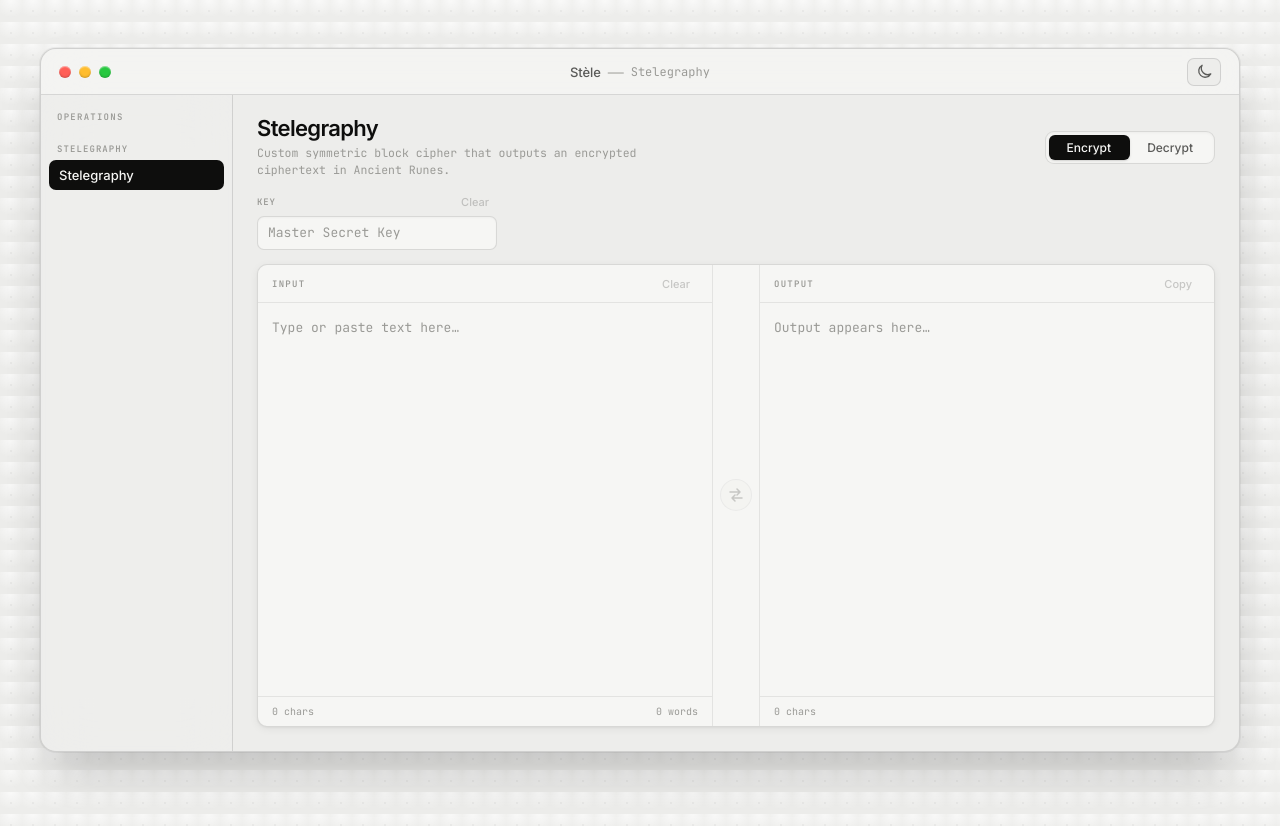
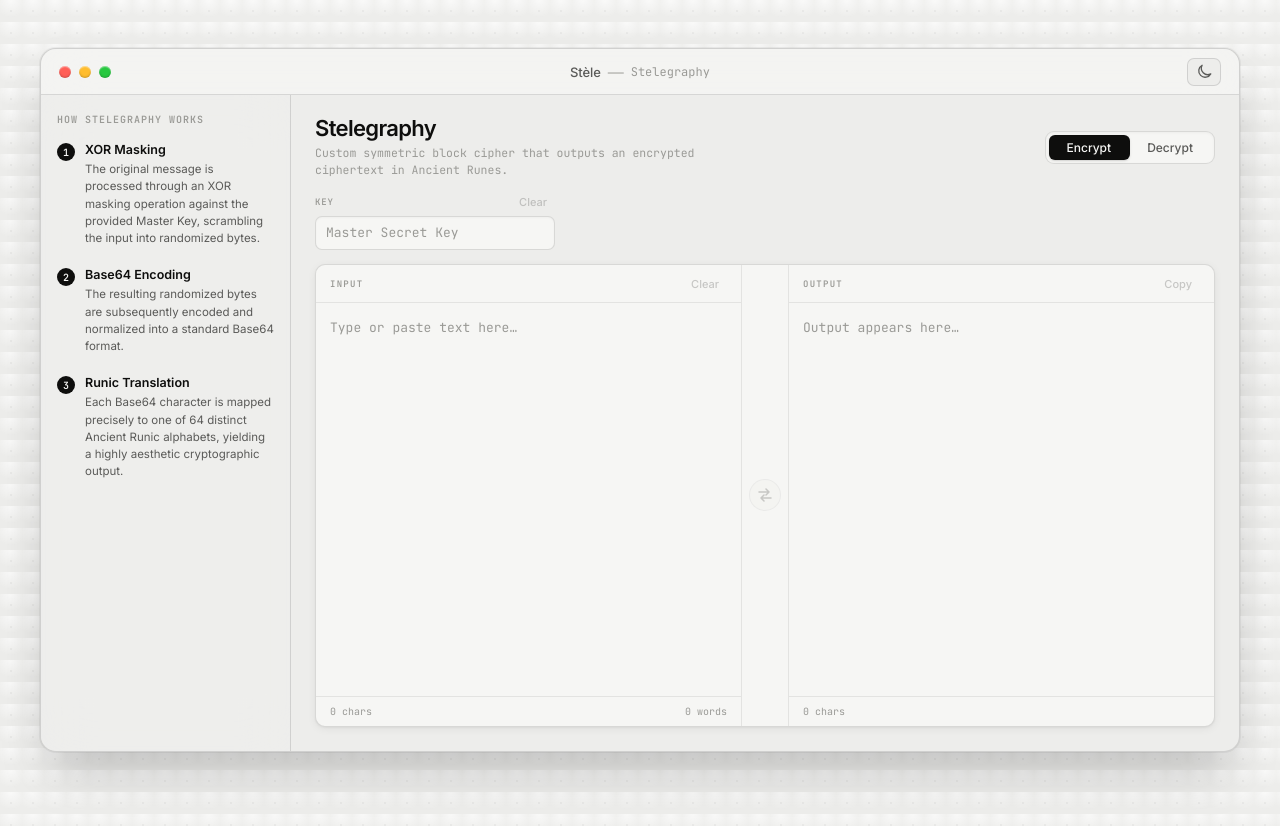
Before and after one commit to kevinpradith/stele, a Next.js app: page / in a window 1280 px wide. Shown: the top 826 px of the page. Built offline with nearby package versions, Linux system fonts and the light colour scheme.

Commit message:
feat: implement CryptoApp main interface and sidebar guide component with global styles

```diff
--- a/src/app/globals.css
+++ b/src/app/globals.css
@@ -369,74 +369,75 @@ html[data-theme='dark'] .theme-toggle-sun {
    SIDEBAR
    ══════════════════════════════════════════════════════════════ */
 .sidebar {
-  width: 192px;
+  width: 250px;
   flex-shrink: 0;
   background: var(--glass-sidebar);
   backdrop-filter: blur(24px) saturate(150%);
   -webkit-backdrop-filter: blur(24px) saturate(150%);
   border-right: 1px solid var(--border);
   overflow-y: auto;
-  padding: 12px 8px 20px;
+  padding: 18px 16px 20px;
   display: flex;
   flex-direction: column;
-  gap: 2px;
+  gap: 16px;
   transition:
     background-color 400ms var(--ease-out),
     border-color 400ms var(--ease-out);
 }
 
 .sidebar-header {
-  font-size: 9px;
+  font-size: 10px;
   font-weight: 600;
-  letter-spacing: 0.14em;
+  letter-spacing: 0.1em;
   text-transform: uppercase;
   color: var(--text-3);
-  padding: 4px 8px 10px;
   font-family: var(--mono);
 }
 
-.category-group {
+.guide-content {
   display: flex;
   flex-direction: column;
-  gap: 1px;
-  margin-bottom: 6px;
+  gap: 20px;
 }
 
-.category-label {
-  font-size: 9px;
-  font-weight: 600;
-  letter-spacing: 0.12em;
-  text-transform: uppercase;
-  color: var(--text-3);
-  padding: 8px 8px 4px;
-  font-family: var(--mono);
+.guide-step {
+  display: flex;
+  gap: 10px;
+  align-items: flex-start;
 }
 
-.cipher-btn {
+.guide-step-num {
+  font-family: var(--mono);
+  font-size: 10px;
+  font-weight: 600;
+  color: var(--active-fg);
+  background: var(--active-bg);
+  width: 18px;
+  height: 18px;
   display: flex;
   align-items: center;
-  justify-content: space-between;
-  width: 100%;
-  padding: 7px 10px;
-  font-family: var(--sans);
-  font-size: 13px;
-  font-weight: 400;
-  color: var(--text-2);
-  background: none;
-  border-radius: var(--r-sm);
-  transition: background 400ms var(--ease-out), color 400ms var(--ease-out);
-  text-align: left;
+  justify-content: center;
+  border-radius: 50%;
+  flex-shrink: 0;
+  margin-top: 1px;
 }
 
-.cipher-btn:hover {
-  background: var(--hover);
+.guide-step-body {
+  display: flex;
+  flex-direction: column;
+  gap: 4px;
+}
+
+.guide-step-body strong {
+  font-size: 12.5px;
+  font-weight: 600;
   color: var(--text-1);
 }
 
-.cipher-btn.is-active {
-  background: var(--active-bg);
-  color: var(--active-fg);
-  font-weight: 500;
+.guide-step-body p {
+  font-size: 11.5px;
+  color: var(--text-2);
+  line-height: 1.5;
 }
 
 /* ══════════════════════════════════════════════════════════════
@@ -759,30 +760,20 @@ html[data-theme='dark'] .theme-toggle-sun {
   .sidebar {
     width: 100%;
     height: auto;
-    flex-direction: row;
-    flex-wrap: nowrap;
-    overflow-x: auto;
-    overflow-y: hidden;
     border-right: none;
     border-bottom: 1px solid var(--border);
-    padding: 8px 8px 6px;
-    gap: 0;
-    flex-shrink: 0;
+    padding: 20px 16px;
+    background: var(--surface-2);
   }
 
-  .sidebar-header,
-  .category-label {
-    display: none;
+  .guide-content {
+    flex-direction: row;
+    flex-wrap: wrap;
+    gap: 16px;
   }
 
-  .category-group {
-    flex-direction: row;
-    margin-bottom: 0;
-    gap: 2px;
-  }
-
-  .cipher-btn {
-    white-space: nowrap;
+  .guide-step {
+    flex: 1 1 200px;
   }
 
   .io-grid {
--- a/src/components/CryptoApp.tsx
+++ b/src/components/CryptoApp.tsx
@@ -49,12 +49,7 @@ export default function CryptoApp() {
       <Titlebar cipher={cipher} mode={displayMode} />
 
       <div className="layout">
-        <Sidebar
-          ciphers={CIPHERS}
-          categories={CATEGORIES}
-          selected={selected}
-          onSelect={handleSelectCipher}
-        />
+        <Sidebar />
 
         <main className="main">
           {/* ── Panel header: title + mode toggle */}
--- a/src/components/Sidebar.tsx
+++ b/src/components/Sidebar.tsx
@@ -1,43 +1,33 @@
-import type { Category, CipherDef, CipherId } from '@/types';
+export default function Sidebar() {
+  return (
+    <aside className="sidebar guide-sidebar" aria-label="Stelegraphy Guide">
+      <div className="sidebar-header">How Stelegraphy Works</div>
 
-interface SidebarProps {
-  ciphers: ReadonlyArray<CipherDef>;
-  categories: ReadonlyArray<Category>;
-  selected: CipherId;
-  onSelect: (id: CipherId) => void;
-}
+      <div className="guide-content">
+        <div className="guide-step">
+          <div className="guide-step-num">1</div>
+          <div className="guide-step-body">
+            <strong>XOR Masking</strong>
+            <p>The original message is processed through an XOR masking operation against the provided Master Key, scrambling the input into randomized bytes.</p>
+          </div>
+        </div>
 
-export default function Sidebar({
-  ciphers,
-  categories,
-  selected,
-  onSelect,
-}: SidebarProps) {
-  return (
-    <aside className="sidebar" aria-label="Cipher operations">
-      <div className="sidebar-header">Operations</div>
+        <div className="guide-step">
+          <div className="guide-step-num">2</div>
+          <div className="guide-step-body">
+            <strong>Base64 Encoding</strong>
+            <p>The resulting randomized bytes are subsequently encoded and normalized into a standard Base64 format.</p>
+          </div>
+        </div>
 
-      {categories.map((cat) => (
-        <div key={cat} className="category-group">
-          <div className="category-label" aria-hidden="true">
-            {cat}
+        <div className="guide-step">
+          <div className="guide-step-num">3</div>
+          <div className="guide-step-body">
+            <strong>Runic Translation</strong>
+            <p>Each Base64 character is mapped precisely to one of 64 distinct Ancient Runic alphabets, yielding a highly aesthetic cryptographic output.</p>
           </div>
-
-          {ciphers
-            .filter((c) => c.category === cat)
-            .map((c) => (
-              <button
-                key={c.id}
-                className={`cipher-btn${selected === c.id ? ' is-active' : ''}`}
-                onClick={() => onSelect(c.id)}
-                aria-current={selected === c.id ? 'page' : undefined}
-                title={c.description}
-              >
-                {c.label}
-              </button>
-            ))}
         </div>
-      ))}
+      </div>
     </aside>
   );
 }
```
